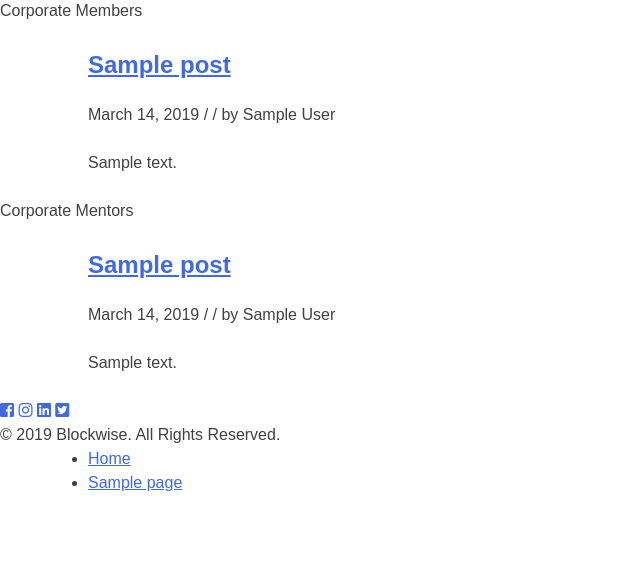
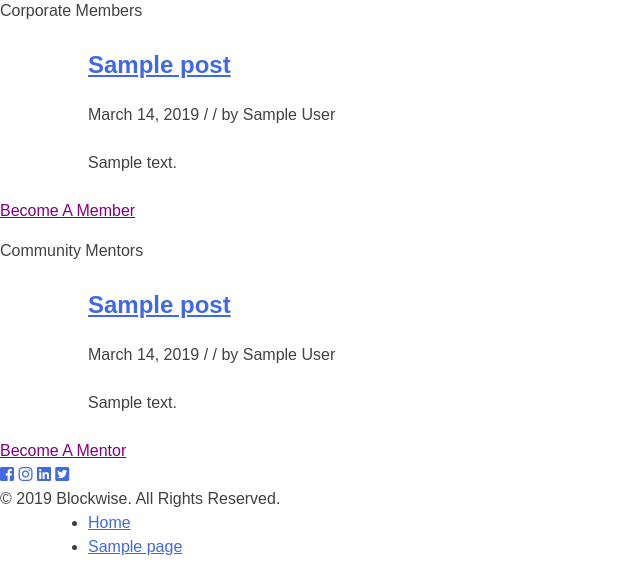
Before and after one commit to athistlethwaite/blockwise-winter-2019, a WordPress theme: template themes/blockwise-theme/about.php in a window 1280 px wide. Shown: the part 345-928 px from the top of the page, without its empty margins (0-640 px from the left). Before the commit the page ends 836 px from the top, so only its background shows below. Run offline with PHP 8.4 and a stand-in for WordPress, Linux system fonts and the light colour scheme; the site name, menu and one post (Sample post) are stand-ins, and other content is empty; some libraries are stand-ins or nearby versions.

Commit message:
Add button to about.php.

```diff
--- a/themes/blockwise-theme/about.php
+++ b/themes/blockwise-theme/about.php
@@ -43,11 +43,15 @@ get_header(); ?>
 											<?php get_template_part('template-parts/content'); ?>
                     <?php endwhile; wp_reset_query(); ?>
                 </ul>
-            </div>
+						<div class="become-member">
+							<a class="full-colored" href="">Become A Member</a>
+						</div>
+          </div>
 				</section>
+
 				<section>
 						<div class="corporate-mentor">
-						<p>Corporate Mentors</p>
+						<p>Community Mentors</p>
                 <ul>
                     <?php $loop = new WP_Query(array('post_type' => 'mentor')); ?>
                     <?php while ($loop->have_posts()) : $loop->the_post(); ?>
@@ -55,6 +59,9 @@ get_header(); ?>
                     <?php endwhile; wp_reset_query(); ?>
                 </ul>
             </div>
+						<div class="become-mentor">
+							<a class="full-colored" href="">Become A Mentor</a>
+						</div>
 				</section>
 
         <?php else : ?>
```
Also changed, not shown: themes/blockwise-theme/assets/images/LearnBlocksBGmobile.png (added), themes/blockwise-theme/assets/images/LearnChainMobile.png (added), themes/blockwise-theme/assets/images/LearnInfographmobile.png (added).
